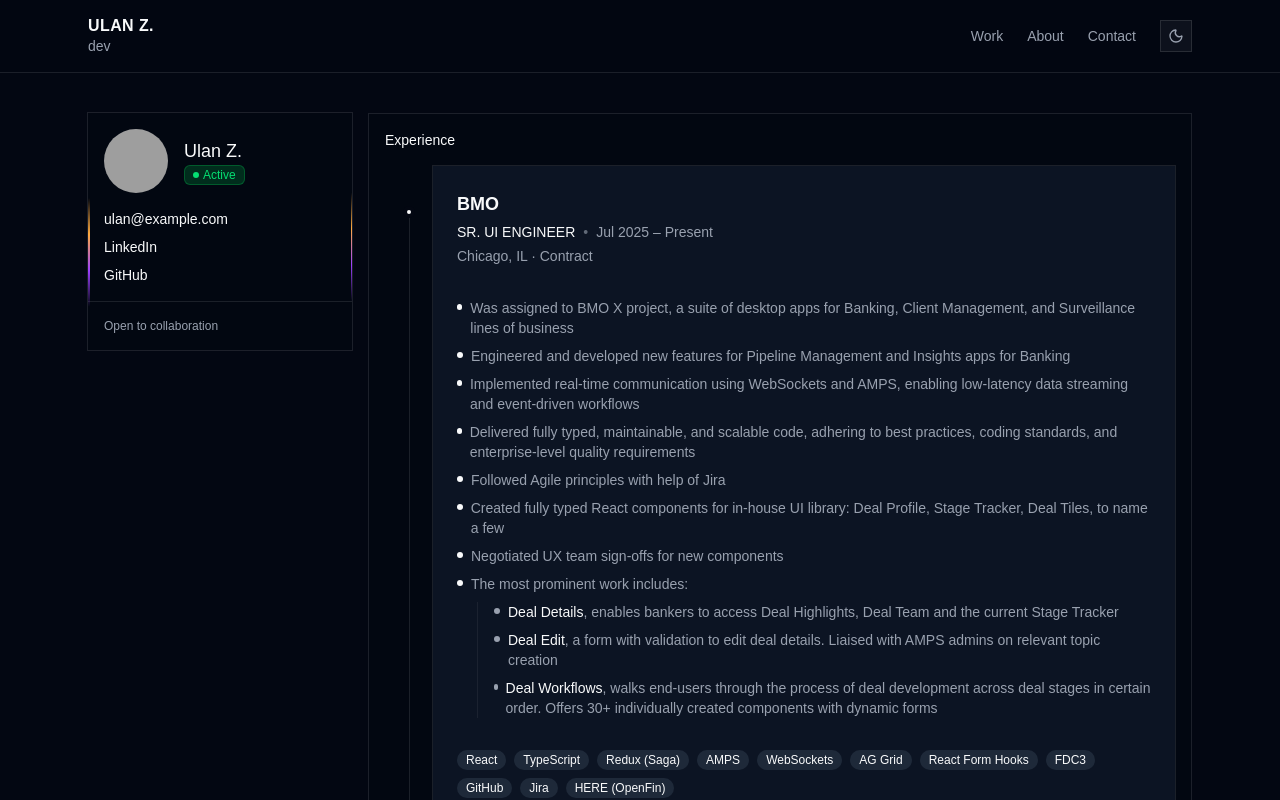
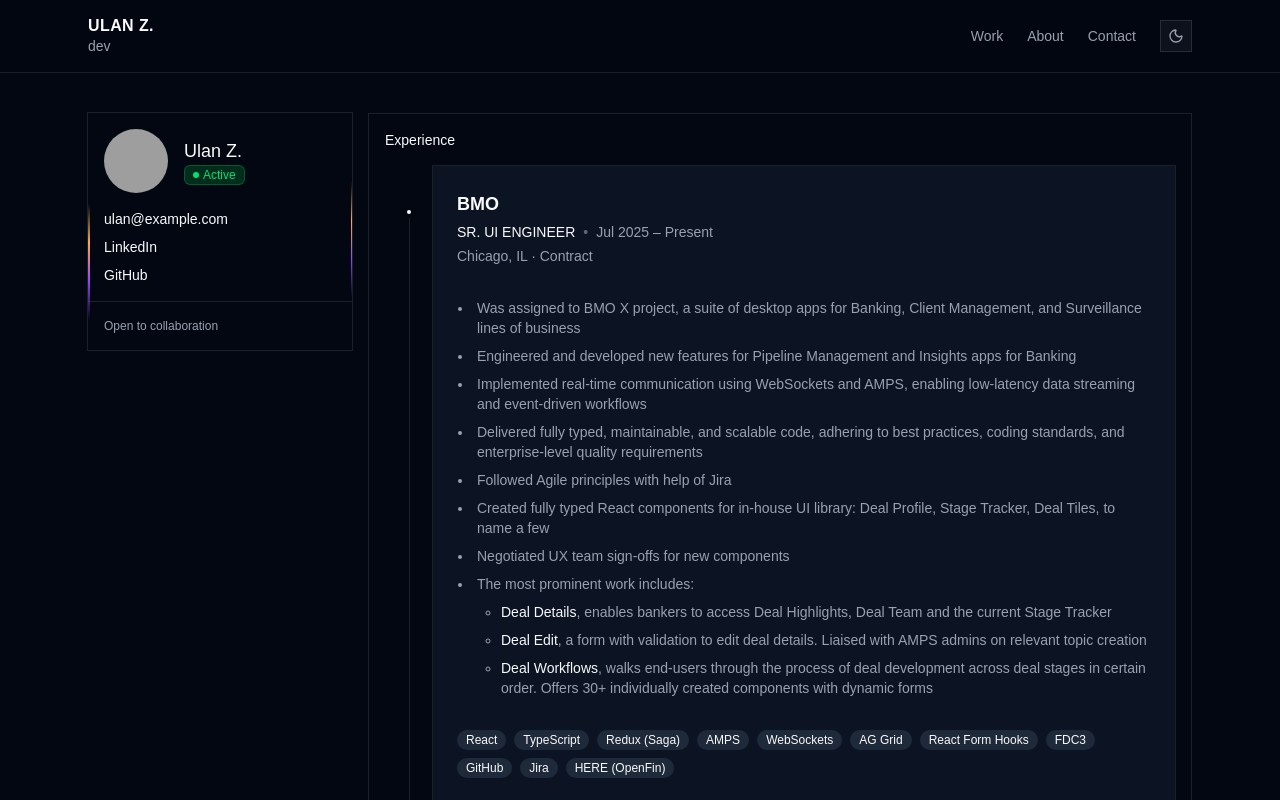
Before and after one commit to zheksha/zheksha.com, a React (Vite) app: page / in a window 1280 px wide. Shown: the top 800 px of the page. Built offline with nearby package versions, Linux system fonts and the light colour scheme; grey boxes are pictures that could not be loaded.

Commit message:
fix: :bug: Fix bullets

```diff
--- a/src/components/experience.tsx
+++ b/src/components/experience.tsx
@@ -19,7 +19,7 @@
   return (
     <div className="space-y-8">
       {resumeData.experience.map((item, index) => {
-        const showLine = index < resumeData.experience.length - 1
+        const showLine = index < resumeData.experience.length
 
         return (
           <div key={item.id} className="relative">
@@ -47,36 +47,29 @@
                 </div>
 
                 {item.achievements.length > 0 && (
-                  <div className="mt-4 space-y-2">
+                  <div className="mt-4 space-y-3">
+                    <ul className="list-disc space-y-2 pl-4 text-sm text-muted-foreground">
                       {item.achievements.map((achievement, achievementIndex) => (
-                      <div key={`${item.id}-${achievementIndex}`} className="flex items-start gap-2">
-                        <span className="mt-1.5 h-1.5 w-1.5 rounded-full bg-foreground" />
-                        <span className="text-sm text-muted-foreground">{achievement}</span>
-                      </div>
+                        <li key={`${item.id}-${achievementIndex}`} className="pl-1">
+                          {achievement}
+                        </li>
                       ))}
                       {item.highlights && item.highlights.length > 0 && (
-                      <div className="space-y-2">
-                        <div className="flex items-start gap-2">
-                          <span className="mt-1.5 h-1.5 w-1.5 rounded-full bg-foreground" />
-                          <span className="text-sm text-muted-foreground">
-                            {item.hightlightsMessage}
-                          </span>
-                        </div>
-                        <ul className="ml-5 space-y-2 border-l border-border/60 pl-4 text-sm text-muted-foreground">
+                        <li className="pl-1">
+                          The most prominent work includes:
+                          <ul className="mt-2 list-[circle] space-y-2 pl-6">
                             {item.highlights.map((highlight) => (
-                            <li key={highlight.name} className="flex items-start gap-2">
-                              <span className="mt-1.5 h-1.5 w-1.5 rounded-full bg-muted-foreground" />
-                              <span>
+                              <li key={highlight.name}>
                                 <span className="font-medium text-foreground">
                                   {highlight.name}
                                 </span>
                                 {highlight.description ? `, ${highlight.description}` : ""}
-                              </span>
                               </li>
                             ))}
                           </ul>
-                      </div>
+                        </li>
                       )}
+                    </ul>
                   </div>
                 )}
 
```
Lines whose indentation alone changed are shown as unchanged.
